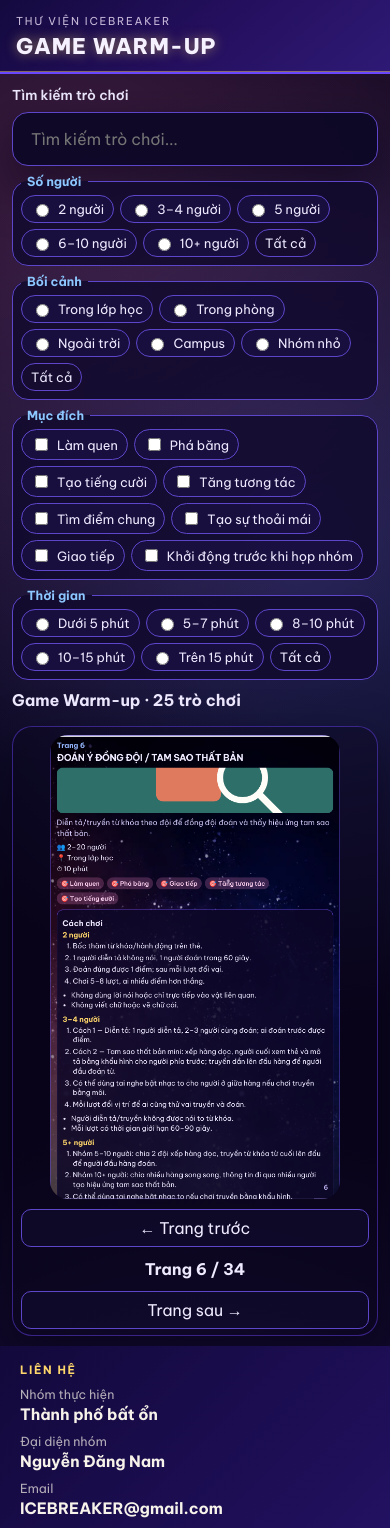
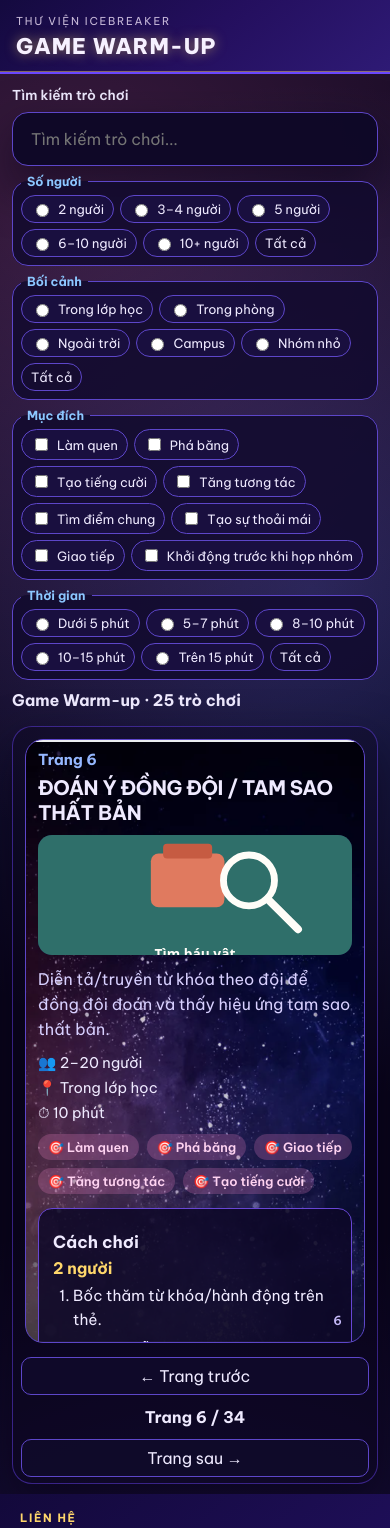
Before and after one commit to Thanh2004-coder/icebreaker-library-ebook, a React (Vite) app in the folder frontend/: page /page/6 in a window 390 px wide. Shown: the top 1528 px of the page. Built offline with nearby package versions, Linux system fonts and the light colour scheme.

Commit message:
Use a large centered viewer for ebook pages 5+ without changing pages 1-4.
Co-authored-by: Cursor <cursoragent@cursor.com>

```diff
--- a/frontend/src/components/EbookReader.jsx
+++ b/frontend/src/components/EbookReader.jsx
@@ -1,8 +1,12 @@
 import { useCallback, useEffect, useState } from "react";
 import { useNavigate } from "react-router-dom";
 import FitPageStage from "./book/FitPageStage.jsx";
+import GamePageStage from "./book/GamePageStage.jsx";
 import { SheetBody, pageClass, pageStyle } from "./book/pageHelpers.jsx";
 import { FIRST_PAGE, LAST_PAGE, UI, clampPage, resolveCatalogText } from "../data/catalog.js";
+
+/** Design sheets use the original FitPageStage UI; game/web pages use the large viewer. */
+const DESIGN_PAGE_LAST = 4;
 
 function isInteractive(target) {
   return Boolean(target.closest("a, button, input, textarea, select, label"));
@@ -13,6 +17,7 @@ export default function EbookReader({ page }) {
   const current = clampPage(page);
   const [focused, setFocused] = useState(false);
   const readerUi = UI.reader || {};
+  const useDesignLayout = current <= DESIGN_PAGE_LAST;
 
   const step = 1;
   const canPrev = current > FIRST_PAGE;
@@ -66,9 +71,8 @@ export default function EbookReader({ page }) {
 
   const ariaLabel = resolveCatalogText(readerUi.ariaLabel || "Ebook {title}");
 
-  return (
-    <section className="ebook-reader" aria-label={ariaLabel}>
-      {focused ? (
+  const stage = useDesignLayout ? (
+    focused ? (
       <div className="ebook-focus" onClick={() => setFocused(false)}>
         <button
           type="button"
@@ -104,7 +108,48 @@ export default function EbookReader({ page }) {
       <FitPageStage pageKey={current} key={`page-${current}`}>
         {pageLeaf}
       </FitPageStage>
-      )}
+    )
+  ) : focused ? (
+    <div className="ebook-focus ebook-focus--game" onClick={() => setFocused(false)}>
+      <button
+        type="button"
+        className="focus-arrow left"
+        disabled={!canPrev}
+        aria-label="Trang trước"
+        onClick={(event) => {
+          event.stopPropagation();
+          requestGo(current - step);
+        }}
+      >
+        {readerUi.prevShort || "←"}
+      </button>
+      <div className="ebook-focus-book">
+        <GamePageStage pageKey={`focus-${current}`} key={`focus-game-${current}`} className="ebook-game-viewer--focus">
+          {pageLeaf}
+        </GamePageStage>
+      </div>
+      <button
+        type="button"
+        className="focus-arrow right"
+        disabled={!canNext}
+        aria-label="Trang sau"
+        onClick={(event) => {
+          event.stopPropagation();
+          requestGo(current + step);
+        }}
+      >
+        {readerUi.nextShort || "→"}
+      </button>
+    </div>
+  ) : (
+    <GamePageStage pageKey={current} key={`game-page-${current}`}>
+      {pageLeaf}
+    </GamePageStage>
+  );
+
+  return (
+    <section className={`ebook-reader${useDesignLayout ? "" : " ebook-reader--game"}`} aria-label={ariaLabel}>
+      {stage}
 
       <nav className="reader-nav" aria-label={readerUi.navAriaLabel || "Lật trang"}>
         <button type="button" disabled={!canPrev} onClick={() => requestGo(current - step)}>
--- /dev/null
+++ b/frontend/src/components/book/GamePageStage.jsx
@@ -0,0 +1,13 @@
+/**
+ * Large centered game/web page viewer (ebook pages 5+).
+ * Intentionally separate from FitPageStage so pages 1–4 stay unchanged.
+ */
+export default function GamePageStage({ children, pageKey, className = "" }) {
+  return (
+    <div className={`ebook-game-viewer ${className}`.trim()} data-page={pageKey}>
+      <div className="ebook-game-viewer__stage">
+        <div className="ebook-game-viewer__frame">{children}</div>
+      </div>
+    </div>
+  );
+}
--- a/frontend/src/styles.css
+++ b/frontend/src/styles.css
@@ -1223,3 +1223,232 @@ legend {
     height: 120px;
   }
 }
+
+/* -------------------------------------------------------------------------- */
+/* Pages 5+ only: large centered game/web viewer (FitPageStage / pages 1–4    */
+/* are untouched — these selectors never apply outside .ebook-game-viewer).   */
+/* -------------------------------------------------------------------------- */
+
+.ebook-reader--game {
+  min-height: max(480px, calc(100dvh - 260px));
+}
+
+.ebook-game-viewer {
+  flex: 1 1 auto;
+  width: 100%;
+  max-width: 100%;
+  min-height: max(420px, calc(100dvh - 300px));
+  display: flex;
+  align-items: stretch;
+  justify-content: center;
+  overflow: hidden;
+  position: relative;
+}
+
+.ebook-game-viewer--focus {
+  width: 100%;
+  height: 100%;
+  min-height: min(78dvh, 860px);
+}
+
+.ebook-game-viewer__stage {
+  flex: 1 1 auto;
+  display: flex;
+  align-items: center;
+  justify-content: center;
+  width: 100%;
+  min-height: 0;
+  padding: 6px 10px;
+  box-sizing: border-box;
+}
+
+.ebook-game-viewer__frame {
+  width: min(960px, 94%);
+  height: min(84vh, calc(100dvh - 270px));
+  max-width: 100%;
+  margin: 0 auto;
+  overflow: hidden;
+  border-radius: 18px;
+  display: flex;
+  flex-direction: column;
+  box-sizing: border-box;
+}
+
+.ebook-game-viewer__frame .book-spread {
+  width: 100%;
+  height: 100%;
+  max-width: none;
+  margin: 0;
+  display: flex;
+  flex-direction: column;
+  filter: drop-shadow(0 18px 40px rgba(28, 43, 42, 0.12));
+}
+
+.ebook-game-viewer__frame .book-page {
+  flex: 1 1 auto;
+  width: 100%;
+  max-width: 100%;
+  height: 100%;
+  min-height: 0;
+  max-height: none;
+  margin: 0;
+  border-radius: 18px;
+  overflow-x: hidden;
+  overflow-y: auto;
+  overscroll-behavior: contain;
+  box-sizing: border-box;
+}
+
+.ebook-game-viewer__frame .book-page.game-page {
+  padding: 0;
+  width: 100%;
+}
+
+.ebook-game-viewer__frame .book-page.web-page {
+  padding: 0;
+  background: rgba(14, 8, 39, 0.72);
+}
+
+.ebook-game-viewer__frame .game-sheet {
+  width: 100%;
+  max-width: 100%;
+  min-height: 100%;
+  margin: 0;
+  padding: 18px 22px 36px;
+  box-sizing: border-box;
+}
+
+.ebook-game-viewer__frame .web-sheet,
+.ebook-game-viewer__frame .web-sheet-empty {
+  width: 100%;
+  min-height: 100%;
+}
+
+/* Readable desktop type inside the large viewer */
+.ebook-game-viewer__frame .book-page.game-page .sheet-page-label {
+  margin: 0 0 6px;
+  font-size: 0.95rem;
+}
+
+.ebook-game-viewer__frame .book-page.game-page .game-title,
+.ebook-game-viewer__frame .book-page.game-page .game-sheet h1 {
+  margin: 0 0 10px;
+  font-size: clamp(1.35rem, 2.2vw, 1.7rem);
+  line-height: 1.25;
+}
+
+.ebook-game-viewer__frame .book-page.game-page .card-desc {
+  margin: 0 0 12px;
+  font-size: 1rem;
+  line-height: 1.55;
+}
+
+.ebook-game-viewer__frame .book-page.game-page .meta {
+  gap: 6px;
+  margin: 0 0 12px;
+  font-size: 0.92rem;
+}
+
+.ebook-game-viewer__frame .book-page.game-page .tag-row {
+  gap: 8px;
+  margin-bottom: 14px;
+}
+
+.ebook-game-viewer__frame .book-page.game-page .tag {
+  padding: 5px 10px;
+  font-size: 0.8rem;
+}
+
+.ebook-game-viewer__frame .book-page.game-page .sheet-hero {
+  height: clamp(140px, 22vh, 220px);
+  border-radius: 14px;
+  margin: 0 0 12px;
+}
+
+.ebook-game-viewer__frame .book-page.game-page .sheet-instruction {
+  height: clamp(110px, 16vh, 180px);
+  border-radius: 12px;
+  margin: 0 0 12px;
+}
+
+.ebook-game-viewer__frame .book-page.game-page .game-grid {
+  gap: 12px;
+}
+
+.ebook-game-viewer__frame .book-page.game-page .game-panel {
+  padding: 12px 14px;
+  border-radius: 14px;
+}
+
+.ebook-game-viewer__frame .book-page.game-page .game-sheet section h2,
+.ebook-game-viewer__frame .book-page.game-page .game-panel h2 {
+  font-size: 1.05rem;
+  margin: 10px 0 6px;
+}
+
+.ebook-game-viewer__frame .book-page.game-page .how-to-steps {
+  line-height: 1.55;
+}
+
+.ebook-game-viewer__frame .book-page.game-page .how-to-steps li {
+  margin: 0 0 6px;
+  font-size: 0.95rem;
+}
+
+.ebook-game-viewer__frame .book-page.game-page .player-mode-list {
+  gap: 10px;
+}
+
+.ebook-game-viewer__frame .book-page.game-page .player-mode-block h3 {
+  margin: 0 0 6px;
+  font-size: 1rem;
+}
+
+.ebook-game-viewer__frame .book-page.game-page .player-mode-rules,
+.ebook-game-viewer__frame .book-page.game-page .prose {
+  line-height: 1.55;
+  font-size: 0.95rem;
+}
+
+.ebook-focus--game .ebook-focus-book {
+  width: min(980px, calc(100vw - 120px));
+}
+
+.ebook-focus--game .ebook-game-viewer__frame {
+  width: 100%;
+  height: calc(100dvh - 48px);
+  max-height: calc(100dvh - 48px);
+}
+
+@media (max-width: 899px) {
+  .ebook-game-viewer {
+    min-height: max(360px, calc(100dvh - 280px));
+  }
+
+  .ebook-game-viewer__stage {
+    padding: 4px 4px;
+  }
+
+  .ebook-game-viewer__frame {
+    width: 100%;
+    height: min(78vh, calc(100dvh - 240px));
+    border-radius: 16px;
+  }
+
+  .ebook-game-viewer__frame .game-sheet {
+    padding: 14px 14px 32px;
+  }
+
+  .ebook-game-viewer__frame .book-page.game-page .sheet-hero {
+    height: 120px;
+  }
+
+  .ebook-game-viewer__frame .book-page.game-page .sheet-instruction {
+    height: 96px;
+  }
+
+  .ebook-game-viewer__frame .book-page.game-page .game-title,
+  .ebook-game-viewer__frame .book-page.game-page .game-sheet h1 {
+    font-size: 1.25rem;
+  }
+}
```
Lines whose indentation alone changed are shown as unchanged.
